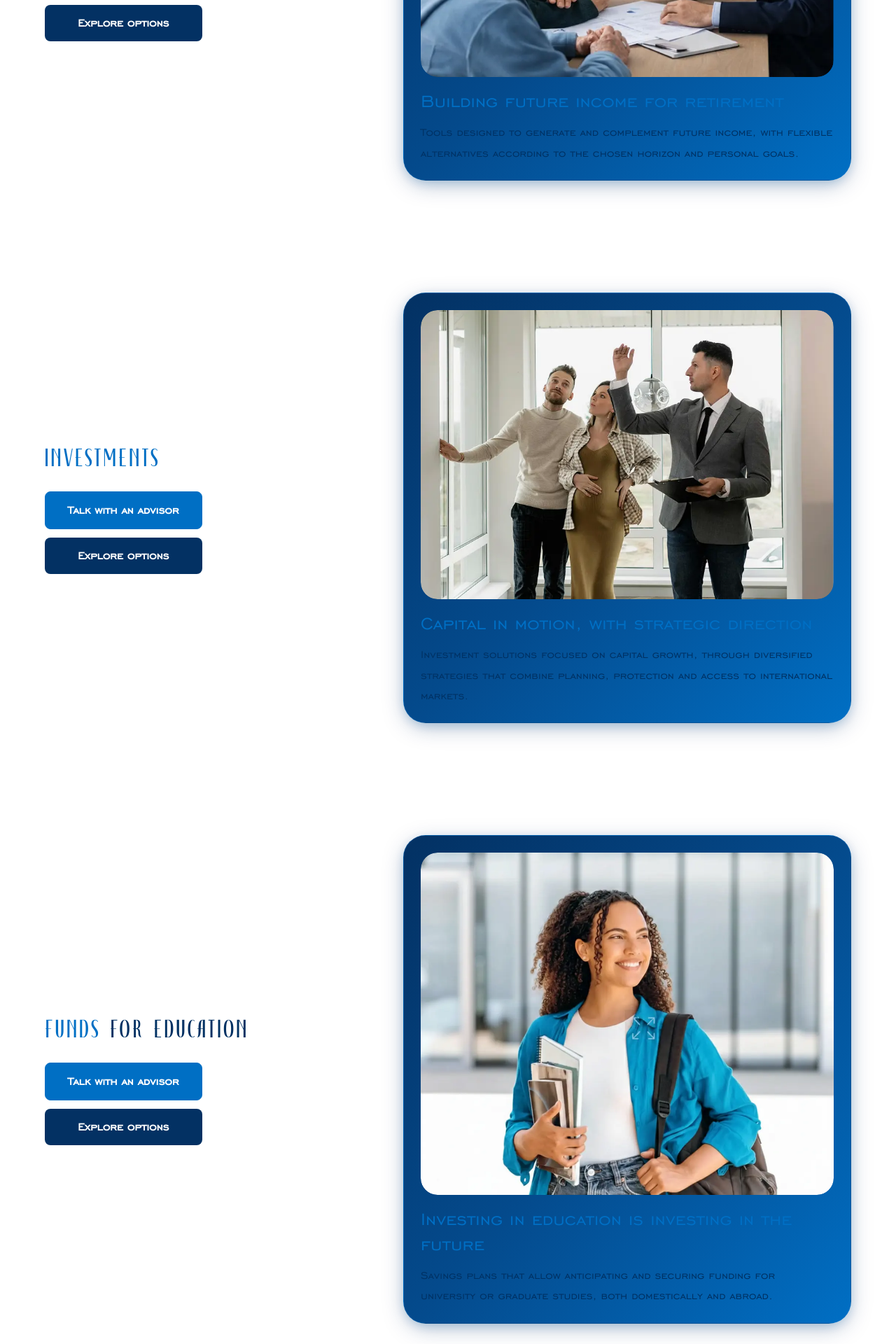
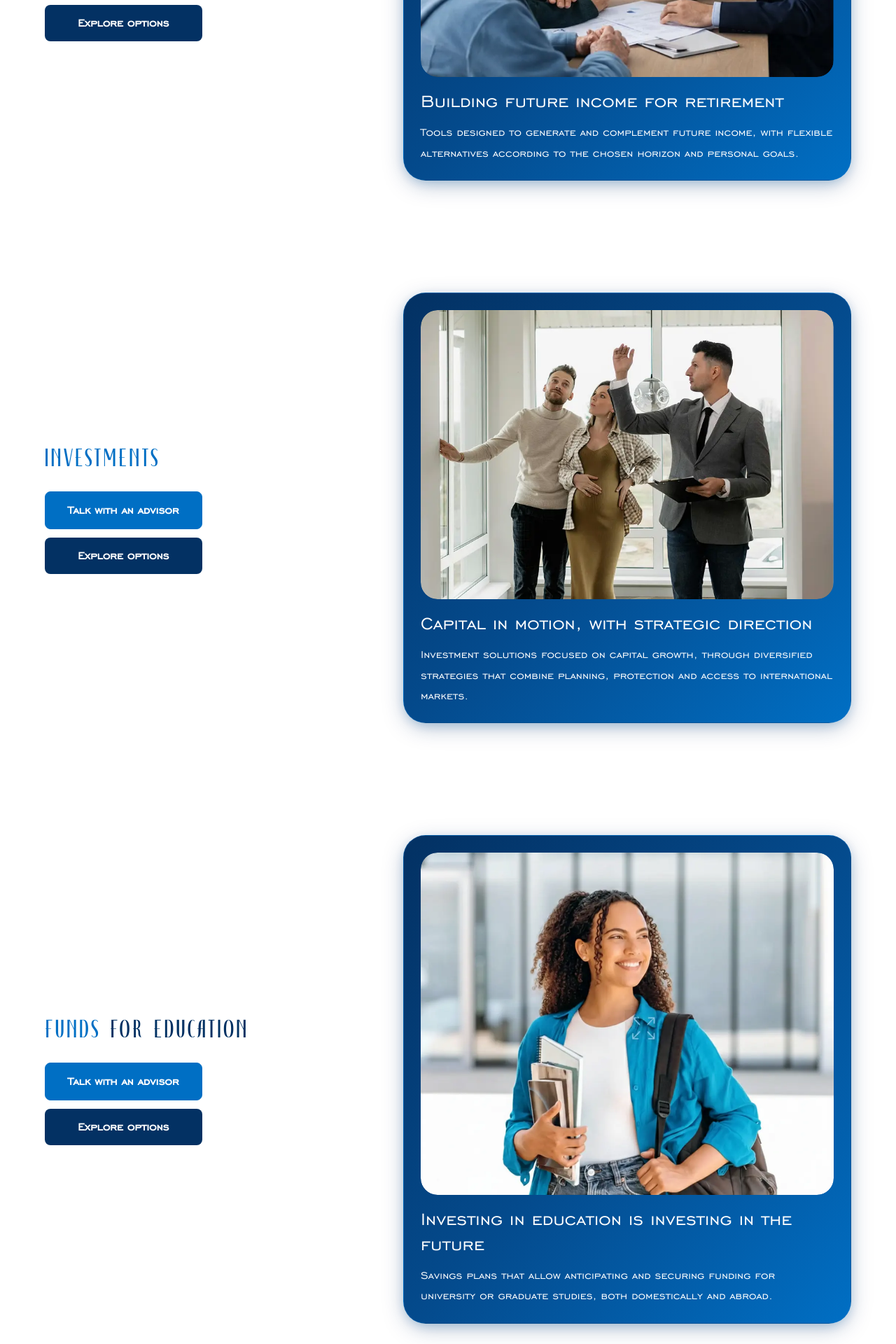
Before and after one commit to crcristian97/ifs-broker, a Next.js app: page /en/fondos-de-retiro in a window 1280 px wide. Shown: the part 1400-3320 px from the top of the page at 70% size. Built offline with nearby package versions, Linux system fonts and the light colour scheme; no server answers; a web font is replaced by a local one; what world-atlas would draw is missing.

Commit message:
cambios en salud

```diff
--- a/app/[locale]/fondos-de-retiro/page.tsx
+++ b/app/[locale]/fondos-de-retiro/page.tsx
@@ -10,6 +10,7 @@ import LogoCloudSection from "@/components/home/logo-cloud-demo";
 import { ExperienceGlobeSection } from "@/components/home/experience-globe-section";
 import { HeroPlanificacion } from "@/components/home/hero-planificacion";
 import { Footer } from "@/components/layout/footer";
+import BlogSection from "@/components/home/blog-section";
 
 type Props = { params: Promise<{ locale: string }> };
 
@@ -107,6 +108,7 @@ export default async function FondosDeRetiroPage({ params }: Props) {
         </div>
       </div>
       <ExperienceGlobeSection />
+      <BlogSection />
       <Footer />
     </main>
   );
--- a/app/[locale]/salud-internacional/page.tsx
+++ b/app/[locale]/salud-internacional/page.tsx
@@ -9,6 +9,7 @@ import { HeroPlanificacion } from "@/components/home/hero-planificacion";
 import { ExperienceGlobeSection } from "@/components/home/experience-globe-section";
 import { Footer } from "@/components/layout/footer";
 import { HeroSubsection } from "@/components/layout/hero-subsection";
+import BlogSection from "@/components/home/blog-section";
 
 type Props = { params: Promise<{ locale: string }> };
 
@@ -95,6 +96,7 @@ export default async function SaludInternacionalPage({ params }: Props) {
         </div>
       </div>
       <ExperienceGlobeSection />
+      <BlogSection />
       <Footer />
     </main>
   );
--- a/app/[locale]/servicios-complementarios/page.tsx
+++ b/app/[locale]/servicios-complementarios/page.tsx
@@ -9,6 +9,7 @@ import { HeroBanner } from "@/components/servicioscomplementarios/hero-banner";
 import LogoCloudSection from "@/components/home/logo-cloud-demo";
 import { ExperienceGlobeSection } from "@/components/home/experience-globe-section";
 import { HeroPlanificacion } from "@/components/home/hero-planificacion";
+import BlogSection from "@/components/home/blog-section";
 
 type Props = { params: Promise<{ locale: string }> };
 
@@ -95,6 +96,7 @@ export default async function ServiciosComplementariosPage({ params }: Props) {
         </div>
       </div>
       <ExperienceGlobeSection />
+      <BlogSection />
       <Footer />
     </main>
   );
--- a/components/home/logo-cloud-demo.tsx
+++ b/components/home/logo-cloud-demo.tsx
@@ -64,8 +64,8 @@ const logos = [
 export default function LogoCloudSection() {
   const t = useTranslations("logoCloud");
   return (
-    <section className="relative w-full overflow-hidden">
-      <div className={cn(siteContainer, "relative")}>
+    <section className="relative w-full  overflow-hidden">
+      <div className="relative mx-auto w-full">
         <div
           aria-hidden="true"
           className={cn(
--- a/components/saludinternacional/salud-timeline-demo.tsx
+++ b/components/saludinternacional/salud-timeline-demo.tsx
@@ -74,7 +74,7 @@ export function SaludTimelineDemo() {
             </p>
           </div>
           <div>
-            <p className="text-sm leading-relaxed text-[#003163] md:text-base">
+            <p className="text-sm leading-relaxed text-[white] md:text-base">
               {t("tab2Block2Desc")}
             </p>
           </div>
--- a/components/segurovida/retirement-timeline-demo.tsx
+++ b/components/segurovida/retirement-timeline-demo.tsx
@@ -28,10 +28,10 @@ export function RetirementTimelineDemo() {
             />
           </div>
           <div>
-            <p className="mb-3 text-3xl font-regular text-[#006FC4]" >
+            <p className="mb-3 text-3xl font-regular text-[white]" >
               {t("tab1Desc1")}
             </p>
-            <p className="text-lg text-[#003163] leading-relaxed ">
+            <p className="text-lg text-[white] leading-relaxed ">
               {t("tab1Desc2")}
             </p>
           </div>
@@ -60,10 +60,10 @@ export function RetirementTimelineDemo() {
             />
           </div>
           <div>
-            <p className="mb-3 text-3xl font-regular text-[#006FC4] ">
+            <p className="mb-3 text-3xl font-regular text-[white] ">
               {t("tab2Desc1")}
             </p>
-            <p className="text-lg text-[#003163] leading-relaxed ">
+            <p className="text-lg text-[white] leading-relaxed ">
               {t("tab2Desc2")}
             </p>
           </div>
@@ -93,10 +93,10 @@ export function RetirementTimelineDemo() {
             />
           </div>
           <div>
-            <p className="mb-3 text-3xl font-regular text-[#006FC4] ">
+            <p className="mb-3 text-3xl font-regular text-[white] ">
               {t("tab3Desc1")}
             </p>
-            <p className="text-lg text-[#003163] leading-relaxed   ">
+            <p className="text-lg text-[white] leading-relaxed   ">
               {t("tab3Desc2")}
             </p>
           </div>
```
